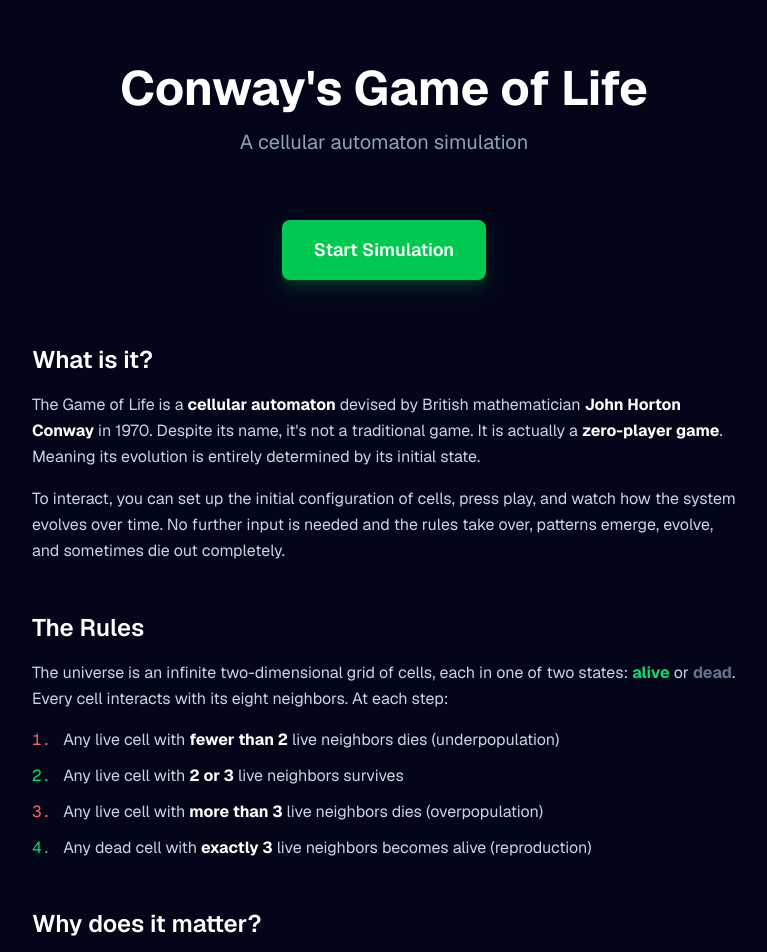
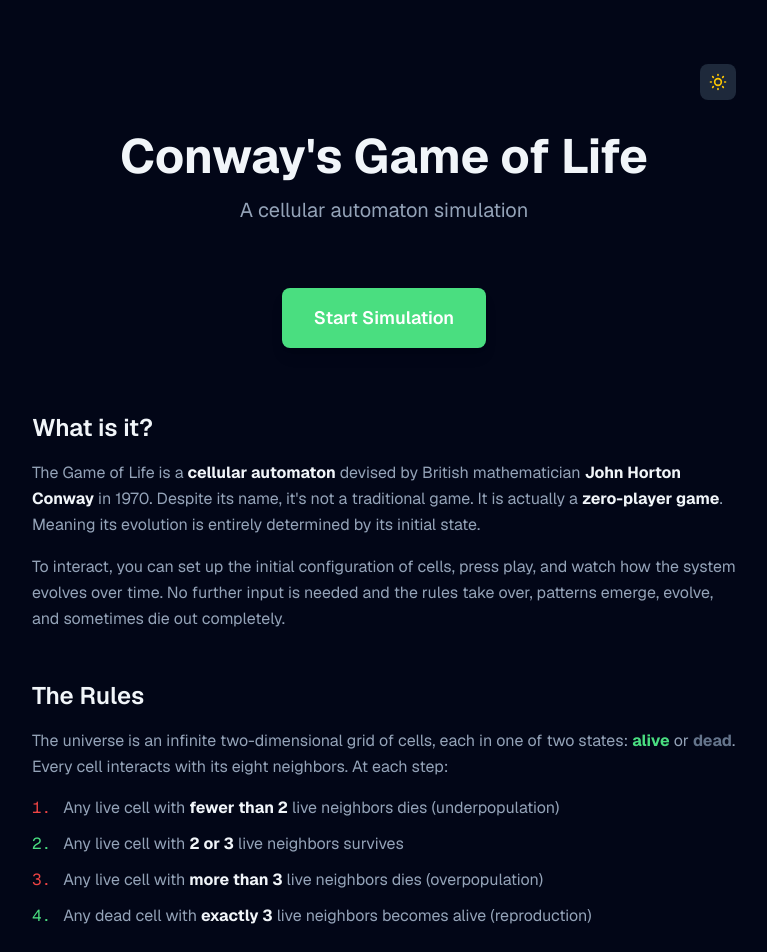
Before and after one commit to akashpatel1198/game-of-life, a Next.js app: page / in a window 1280 px wide. Shown: the top 952 px of the page, without its empty margins (256-1023 px from the left). Built offline with nearby package versions, Linux system fonts and the light colour scheme.

Commit message:
themes and dark light mode added

```diff
--- a/app/game/_gameComponents/Grid.tsx
+++ b/app/game/_gameComponents/Grid.tsx
@@ -2,6 +2,7 @@
 
 import React, { useRef, useEffect, useCallback, useState } from 'react';
 import { useGame } from '@/contexts/GameContext';
+import { useTheme } from '@/contexts/ThemeContext';
 import { GRID_LIMITS } from '@/lib/types';
 
 interface GridProps {
@@ -10,6 +11,7 @@ interface GridProps {
 
 export default function Grid({ containerRef }: GridProps) {
   const { state, setCell, setGridSize } = useGame();
+  const { theme } = useTheme();
   const { grid, config } = state;
   const { cellSize } = config;
 
@@ -26,7 +28,7 @@ export default function Grid({ containerRef }: GridProps) {
     if (hasAutoFit.current || !containerRef?.current) return;
 
     const container = containerRef.current;
-    const padding = 32; // Account for padding in the container
+    const padding = 32;
     const availableWidth = container.clientWidth - padding * 2;
     const availableHeight = container.clientHeight - padding * 2;
 
@@ -48,10 +50,17 @@ export default function Grid({ containerRef }: GridProps) {
     const ctx = canvas.getContext('2d');
     if (!ctx) return;
 
-    ctx.fillStyle = '#1a1a2e';
+    const draw = () => {
+      // Read theme colors from CSS variables
+      const styles = getComputedStyle(document.documentElement);
+      const gridBg = styles.getPropertyValue('--theme-grid-bg').trim();
+      const gridLine = styles.getPropertyValue('--theme-grid-line').trim();
+      const cellAlive = styles.getPropertyValue('--theme-cell-alive').trim();
+
+      ctx.fillStyle = gridBg;
       ctx.fillRect(0, 0, width, height);
 
-    ctx.fillStyle = '#4ade80';
+      ctx.fillStyle = cellAlive;
       for (let row = 0; row < grid.length; row++) {
         for (let col = 0; col < grid[0].length; col++) {
           if (grid[row][col] === 1) {
@@ -65,7 +74,7 @@ export default function Grid({ containerRef }: GridProps) {
         }
       }
 
-    ctx.strokeStyle = '#2d2d44';
+      ctx.strokeStyle = gridLine;
       ctx.lineWidth = 1;
 
       for (let x = 0; x <= width; x += cellSize) {
@@ -81,7 +90,12 @@ export default function Grid({ containerRef }: GridProps) {
         ctx.lineTo(width, y);
         ctx.stroke();
       }
-  }, [grid, cellSize, width, height]);
+    };
+
+    // Use requestAnimationFrame to ensure CSS has updated before reading
+    const frameId = requestAnimationFrame(draw);
+    return () => cancelAnimationFrame(frameId);
+  }, [grid, cellSize, width, height, theme]);
 
   const getCellFromEvent = useCallback(
     (e: React.MouseEvent<HTMLCanvasElement>): { row: number; col: number } | null => {
--- /dev/null
+++ b/app/game/_gameComponents/ThemeToggle.tsx
@@ -0,0 +1,48 @@
+'use client';
+
+import React from 'react';
+import { useTheme } from '@/contexts/ThemeContext';
+
+export default function ThemeToggle() {
+  const { theme, toggleTheme } = useTheme();
+
+  return (
+    <button
+      onClick={toggleTheme}
+      className="p-2 rounded-lg bg-theme-card hover:bg-theme-card-hover transition-colors"
+      aria-label={`Switch to ${theme === 'dark' ? 'light' : 'dark'} mode`}
+    >
+      {theme === 'dark' ? (
+        // Sun icon for switching to light
+        <svg
+          className="w-5 h-5 text-yellow-400"
+          fill="none"
+          stroke="currentColor"
+          viewBox="0 0 24 24"
+        >
+          <path
+            strokeLinecap="round"
+            strokeLinejoin="round"
+            strokeWidth={2}
+            d="M12 3v1m0 16v1m9-9h-1M4 12H3m15.364 6.364l-.707-.707M6.343 6.343l-.707-.707m12.728 0l-.707.707M6.343 17.657l-.707.707M16 12a4 4 0 11-8 0 4 4 0 018 0z"
+          />
+        </svg>
+      ) : (
+        // Moon icon for switching to dark
+        <svg
+          className="w-5 h-5 text-slate-700"
+          fill="none"
+          stroke="currentColor"
+          viewBox="0 0 24 24"
+        >
+          <path
+            strokeLinecap="round"
+            strokeLinejoin="round"
+            strokeWidth={2}
+            d="M20.354 15.354A9 9 0 018.646 3.646 9.003 9.003 0 0012 21a9.003 9.003 0 008.354-5.646z"
+          />
+        </svg>
+      )}
+    </button>
+  );
+}
--- a/app/game/page.tsx
+++ b/app/game/page.tsx
@@ -9,7 +9,7 @@ function GameContent() {
   const containerRef = useRef<HTMLDivElement>(null);
 
   return (
-    <div className="h-screen flex bg-slate-950">
+    <div className="h-screen flex bg-theme-bg">
       <Sidebar containerRef={containerRef} />
       <main
         ref={containerRef}
--- a/app/globals.css
+++ b/app/globals.css
@@ -1,26 +1,66 @@
 @import "tailwindcss";
 
-:root {
-  --background: #ffffff;
-  --foreground: #171717;
+/* Dark theme (default) */
+:root,
+.dark {
+  --theme-bg: #020617;
+  --theme-bg-secondary: #0f172a;
+  --theme-sidebar: #0f172a;
+  --theme-card: #1e293b;
+  --theme-card-hover: #334155;
+  --theme-border: #334155;
+  --theme-text: #f1f5f9;
+  --theme-text-secondary: #94a3b8;
+  --theme-text-muted: #64748b;
+  --theme-accent: #4ade80;
+  --theme-accent-hover: #22c55e;
+  --theme-danger: #ef4444;
+  --theme-danger-hover: #dc2626;
+  --theme-grid-bg: #1a1a2e;
+  --theme-grid-line: #2d2d44;
+  --theme-cell-alive: #4ade80;
+}
+
+/* Light theme */
+.light {
+  --theme-bg: #f8fafc;
+  --theme-bg-secondary: #f1f5f9;
+  --theme-sidebar: #ffffff;
+  --theme-card: #e2e8f0;
+  --theme-card-hover: #cbd5e1;
+  --theme-border: #cbd5e1;
+  --theme-text: #0f172a;
+  --theme-text-secondary: #475569;
+  --theme-text-muted: #64748b;
+  --theme-accent: #16a34a;
+  --theme-accent-hover: #15803d;
+  --theme-danger: #dc2626;
+  --theme-danger-hover: #b91c1c;
+  --theme-grid-bg: #e2e8f0;
+  --theme-grid-line: #cbd5e1;
+  --theme-cell-alive: #16a34a;
 }
 
 @theme inline {
-  --color-background: var(--background);
-  --color-foreground: var(--foreground);
+  --color-theme-bg: var(--theme-bg);
+  --color-theme-bg-secondary: var(--theme-bg-secondary);
+  --color-theme-sidebar: var(--theme-sidebar);
+  --color-theme-card: var(--theme-card);
+  --color-theme-card-hover: var(--theme-card-hover);
+  --color-theme-border: var(--theme-border);
+  --color-theme-text: var(--theme-text);
+  --color-theme-text-secondary: var(--theme-text-secondary);
+  --color-theme-text-muted: var(--theme-text-muted);
+  --color-theme-accent: var(--theme-accent);
+  --color-theme-accent-hover: var(--theme-accent-hover);
+  --color-theme-danger: var(--theme-danger);
+  --color-theme-danger-hover: var(--theme-danger-hover);
   --font-sans: var(--font-geist-sans);
   --font-mono: var(--font-geist-mono);
 }
 
-@media (prefers-color-scheme: dark) {
-  :root {
-    --background: #c5c5c5;
-    --foreground: #ededed;
-  }
-}
-
 body {
-  background: var(--background);
-  color: var(--foreground);
+  background: var(--theme-bg);
+  color: var(--theme-text);
   font-family: Arial, Helvetica, sans-serif;
 }
--- a/app/layout.tsx
+++ b/app/layout.tsx
@@ -1,6 +1,7 @@
 import type { Metadata } from "next";
 import { Geist, Geist_Mono } from "next/font/google";
 import "./globals.css";
+import { ThemeProvider } from "@/contexts/ThemeContext";
 
 const geistSans = Geist({
   variable: "--font-geist-sans",
@@ -23,11 +24,13 @@ export default function RootLayout({
   children: React.ReactNode;
 }>) {
   return (
-    <html lang="en">
+    <html lang="en" className="dark">
       <body
         className={`${geistSans.variable} ${geistMono.variable} antialiased`}
       >
-        {children}
+        <ThemeProvider>
+          {children}
+        </ThemeProvider>
       </body>
     </html>
   );
--- a/app/page.tsx
+++ b/app/page.tsx
@@ -1,15 +1,39 @@
+'use client';
+
 import Link from "next/link";
+import { useTheme } from "@/contexts/ThemeContext";
 
 export default function Home() {
+  const { theme, toggleTheme } = useTheme();
+
   return (
-    <main className="min-h-screen bg-slate-950 text-slate-100 font-sans">
+    <main className="min-h-screen bg-theme-bg text-theme-text font-sans">
       <div className="max-w-3xl mx-auto px-8 py-16">
+        {/* Theme Toggle */}
+        <div className="flex justify-end mb-8">
+          <button
+            onClick={toggleTheme}
+            className="p-2 rounded-lg bg-theme-card hover:bg-theme-card-hover transition-colors"
+            aria-label={`Switch to ${theme === 'dark' ? 'light' : 'dark'} mode`}
+          >
+            {theme === 'dark' ? (
+              <svg className="w-5 h-5 text-yellow-400" fill="none" stroke="currentColor" viewBox="0 0 24 24">
+                <path strokeLinecap="round" strokeLinejoin="round" strokeWidth={2} d="M12 3v1m0 16v1m9-9h-1M4 12H3m15.364 6.364l-.707-.707M6.343 6.343l-.707-.707m12.728 0l-.707.707M6.343 17.657l-.707.707M16 12a4 4 0 11-8 0 4 4 0 018 0z" />
+              </svg>
+            ) : (
+              <svg className="w-5 h-5 text-theme-text-secondary" fill="none" stroke="currentColor" viewBox="0 0 24 24">
+                <path strokeLinecap="round" strokeLinejoin="round" strokeWidth={2} d="M20.354 15.354A9 9 0 018.646 3.646 9.003 9.003 0 0012 21a9.003 9.003 0 008.354-5.646z" />
+              </svg>
+            )}
+          </button>
+        </div>
+
         {/* Header */}
         <header className="text-center mb-16">
-          <h1 className="text-5xl font-bold text-white mb-4">
+          <h1 className="text-5xl font-bold text-theme-text mb-4">
             Conway's Game of Life
           </h1>
-          <p className="text-xl text-slate-400">
+          <p className="text-xl text-theme-text-secondary">
             A cellular automaton simulation
           </p>
         </header>
@@ -17,7 +41,7 @@ export default function Home() {
         {/* CTA Button */}
         <div className="text-center mb-16">
           <Link href="/game">
-            <button className="bg-green-500 hover:bg-green-600 text-white text-lg font-semibold px-8 py-4 rounded-lg transition-colors shadow-lg shadow-green-500/20">
+            <button className="bg-theme-accent hover:bg-theme-accent-hover text-white text-lg font-semibold px-8 py-4 rounded-lg transition-colors shadow-lg">
               Start Simulation
             </button>
           </Link>
@@ -25,13 +49,13 @@ export default function Home() {
 
         {/* About Section */}
         <section className="mb-12">
-          <h2 className="text-2xl font-semibold text-white mb-4">What is it?</h2>
-          <p className="text-slate-300 leading-relaxed mb-4">
-            The Game of Life is a <strong className="text-white">cellular automaton</strong> devised by British mathematician{" "}
-            <strong className="text-white">John Horton Conway</strong> in 1970. Despite its name, it's not a traditional game. It is actually a{" "}
-            <strong className="text-white">zero-player game</strong>. Meaning its evolution is entirely determined by its initial state.
+          <h2 className="text-2xl font-semibold text-theme-text mb-4">What is it?</h2>
+          <p className="text-theme-text-secondary leading-relaxed mb-4">
+            The Game of Life is a <strong className="text-theme-text">cellular automaton</strong> devised by British mathematician{" "}
+            <strong className="text-theme-text">John Horton Conway</strong> in 1970. Despite its name, it's not a traditional game. It is actually a{" "}
+            <strong className="text-theme-text">zero-player game</strong>. Meaning its evolution is entirely determined by its initial state.
           </p>
-          <p className="text-slate-300 leading-relaxed">
+          <p className="text-theme-text-secondary leading-relaxed">
             To interact, you can set up the initial configuration of cells, press play, and watch how the system evolves over time.
             No further input is needed and the rules take over, patterns emerge, evolve, and sometimes die out completely.
           </p>
@@ -39,53 +63,53 @@ export default function Home() {
 
         {/* Rules Section */}
         <section className="mb-12">
-          <h2 className="text-2xl font-semibold text-white mb-4">The Rules</h2>
-          <p className="text-slate-300 leading-relaxed mb-4">
-            The universe is an infinite two-dimensional grid of cells, each in one of two states: <strong className="text-green-400">alive</strong> or{" "}
-            <strong className="text-slate-500">dead</strong>. Every cell interacts with its eight neighbors. At each step:
+          <h2 className="text-2xl font-semibold text-theme-text mb-4">The Rules</h2>
+          <p className="text-theme-text-secondary leading-relaxed mb-4">
+            The universe is an infinite two-dimensional grid of cells, each in one of two states: <strong className="text-theme-accent">alive</strong> or{" "}
+            <strong className="text-theme-text-muted">dead</strong>. Every cell interacts with its eight neighbors. At each step:
           </p>
-          <ul className="space-y-3 text-slate-300">
+          <ul className="space-y-3 text-theme-text-secondary">
             <li className="flex items-start gap-3">
-              <span className="text-red-400 font-mono">1.</span>
-              <span>Any live cell with <strong className="text-white">fewer than 2</strong> live neighbors dies (underpopulation)</span>
+              <span className="text-theme-danger font-mono">1.</span>
+              <span>Any live cell with <strong className="text-theme-text">fewer than 2</strong> live neighbors dies (underpopulation)</span>
             </li>
             <li className="flex items-start gap-3">
-              <span className="text-green-400 font-mono">2.</span>
-              <span>Any live cell with <strong className="text-white">2 or 3</strong> live neighbors survives</span>
+              <span className="text-theme-accent font-mono">2.</span>
+              <span>Any live cell with <strong className="text-theme-text">2 or 3</strong> live neighbors survives</span>
             </li>
             <li className="flex items-start gap-3">
-              <span className="text-red-400 font-mono">3.</span>
-              <span>Any live cell with <strong className="text-white">more than 3</strong> live neighbors dies (overpopulation)</span>
+              <span className="text-theme-danger font-mono">3.</span>
+              <span>Any live cell with <strong className="text-theme-text">more than 3</strong> live neighbors dies (overpopulation)</span>
             </li>
             <li className="flex items-start gap-3">
-              <span className="text-green-400 font-mono">4.</span>
-              <span>Any dead cell with <strong className="text-white">exactly 3</strong> live neighbors becomes alive (reproduction)</span>
+              <span className="text-theme-accent font-mono">4.</span>
+              <span>Any dead cell with <strong className="text-theme-text">exactly 3</strong> live neighbors becomes alive (reproduction)</span>
             </li>
           </ul>
         </section>
 
         {/* Why it matters */}
         <section className="mb-12">
-          <h2 className="text-2xl font-semibold text-white mb-4">Why does it matter?</h2>
-          <p className="text-slate-300 leading-relaxed mb-4">
-            The Game of Life is <strong className="text-white">Turing complete</strong> {"(let's pretend I knew what that means)"}, meaning it can simulate any computer algorithm.
+          <h2 className="text-2xl font-semibold text-theme-text mb-4">Why does it matter?</h2>
+          <p className="text-theme-text-secondary leading-relaxed mb-4">
+            The Game of Life is <strong className="text-theme-text">Turing complete</strong> {"(let's pretend I knew what that means)"}, meaning it can simulate any computer algorithm.
             People have built working computers, calculators, and even other Game of Life simulations inside of it.
           </p>
-          <p className="text-slate-300 leading-relaxed">
+          <p className="text-theme-text-secondary leading-relaxed">
             It demonstrates how complex behavior can emerge from simple rules; A concept relevant to biology, physics,
-            computer science, and philosophy. It's a beautiful example of <strong className="text-white">emergent complexity</strong>.
+            computer science, and philosophy. It's a beautiful example of <strong className="text-theme-text">emergent complexity</strong>.
           </p>
         </section>
 
         {/* Links */}
         <section className="mb-16">
-          <h2 className="text-2xl font-semibold text-white mb-4">Learn More</h2>
+          <h2 className="text-2xl font-semibold text-theme-text mb-4">Learn More</h2>
           <div className="flex flex-wrap gap-4">
             <a
               href="https://en.wikipedia.org/wiki/Conway%27s_Game_of_Life"
               target="_blank"
               rel="noopener noreferrer"
-              className="inline-flex items-center gap-2 px-4 py-2 bg-slate-800 hover:bg-slate-700 rounded-lg text-slate-300 hover:text-white transition-colors"
+              className="inline-flex items-center gap-2 px-4 py-2 bg-theme-card hover:bg-theme-card-hover rounded-lg text-theme-text-secondary hover:text-theme-text transition-colors"
             >
               <svg className="w-5 h-5" fill="currentColor" viewBox="0 0 24 24">
                 <path d="M12 2C6.477 2 2 6.477 2 12c0 4.991 3.657 9.128 8.438 9.879V17.89c-.501.132-.962.198-1.377.198-1.296 0-1.927-.892-2.193-1.594-.114-.306-.51-1.063-1.18-1.063-.34 0-.68.17-.68.511 0 .592.926 1.03 1.712 1.03.685 0 1.307-.31 1.738-.824V17.89c-.501.132-.962.198-1.377.198-1.296 0-1.927-.892-2.193-1.594-.114-.306-.51-1.063-1.18-1.063-.34 0-.68.17-.68.511 0 .592.926 1.03 1.712 1.03.685 0 1.307-.31 1.738-.824.252-.318.375-.706.375-1.094V12c0-3.866 3.134-7 7-7s7 3.134 7 7-3.134 7-7 7c-.34 0-.68-.026-1.01-.074v2.01c.334.041.672.064 1.01.064 5.523 0 10-4.477 10-10S17.523 2 12 2z"/>
@@ -96,7 +120,7 @@ export default function Home() {
               href="https://conwaylife.com/"
               target="_blank"
               rel="noopener noreferrer"
-              className="inline-flex items-center gap-2 px-4 py-2 bg-slate-800 hover:bg-slate-700 rounded-lg text-slate-300 hover:text-white transition-colors"
+              className="inline-flex items-center gap-2 px-4 py-2 bg-theme-card hover:bg-theme-card-hover rounded-lg text-theme-text-secondary hover:text-theme-text transition-colors"
             >
               <svg className="w-5 h-5" fill="none" stroke="currentColor" viewBox="0 0 24 24">
                 <path strokeLinecap="round" strokeLinejoin="round" strokeWidth={2} d="M10 6H6a2 2 0 00-2 2v10a2 2 0 002 2h10a2 2 0 002-2v-4M14 4h6m0 0v6m0-6L10 14" />
--- /dev/null
+++ b/contexts/ThemeContext.tsx
@@ -0,0 +1,66 @@
+'use client';
+
+import React, { createContext, useContext, useState, useEffect } from 'react';
+
+type Theme = 'dark' | 'light';
+
+interface ThemeContextValue {
+  theme: Theme;
+  toggleTheme: () => void;
+  setTheme: (theme: Theme) => void;
+}
+
+const ThemeContext = createContext<ThemeContextValue | null>(null);
+
+const STORAGE_KEY = 'game-of-life-theme';
+
+export function ThemeProvider({ children }: { children: React.ReactNode }) {
+  const [theme, setThemeState] = useState<Theme>('dark');
+  const [mounted, setMounted] = useState(false);
+
+  // Load theme from localStorage on mount
+  useEffect(() => {
+    const stored = localStorage.getItem(STORAGE_KEY) as Theme | null;
+    if (stored === 'light' || stored === 'dark') {
+      setThemeState(stored);
+    }
+    setMounted(true);
+  }, []);
+
+  // Apply theme class to document
+  useEffect(() => {
+    if (!mounted) return;
+
+    const root = document.documentElement;
+    root.classList.remove('light', 'dark');
+    root.classList.add(theme);
+    localStorage.setItem(STORAGE_KEY, theme);
+  }, [theme, mounted]);
+
+  const toggleTheme = () => {
+    setThemeState((prev) => (prev === 'dark' ? 'light' : 'dark'));
+  };
+
+  const setTheme = (newTheme: Theme) => {
+    setThemeState(newTheme);
+  };
+
+  // Prevent flash of wrong theme
+  if (!mounted) {
+    return null;
+  }
+
+  return (
+    <ThemeContext.Provider value={{ theme, toggleTheme, setTheme }}>
+      {children}
+    </ThemeContext.Provider>
+  );
+}
+
+export function useTheme() {
+  const context = useContext(ThemeContext);
+  if (!context) {
+    throw new Error('useTheme must be used within a ThemeProvider');
+  }
+  return context;
+}
```
Also changed, not shown: app/game/_gameComponents/Controls.tsx (+26 -26 lines), app/game/_gameComponents/Sidebar.tsx (+7 -3 lines), 1 other file (tests, documents, lock files or other folders). Lines whose indentation alone changed are shown as unchanged.
